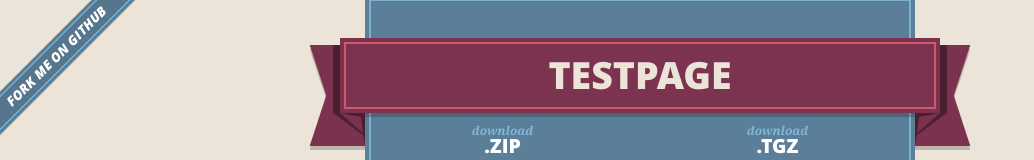
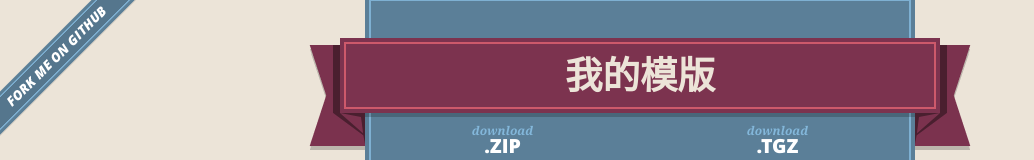
Before and after one commit to wanghuihui2013/testpage, a plain HTML site: page index.html in a window 1280 px wide. Shown: the top 160 px of the page, without its empty margins (0-1034 px from the left). Drawn offline with nearby package versions, Linux system fonts and the light colour scheme.

Commit message:
Update index.html

```diff
--- a/index.html
+++ b/index.html
@@ -27,7 +27,7 @@
       <header>
         <span class="ribbon-outer">
           <span class="ribbon-inner">
-            <h1>Testpage</h1>
+            <h1>我的模版</h1>
             <h2></h2>
           </span>
           <span class="left-tail"></span>
```
